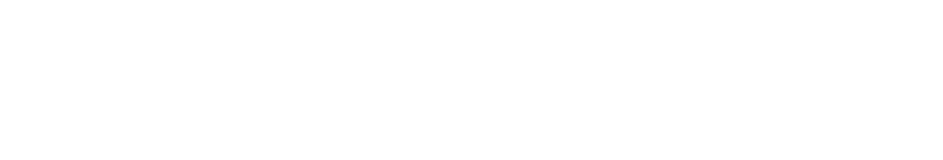
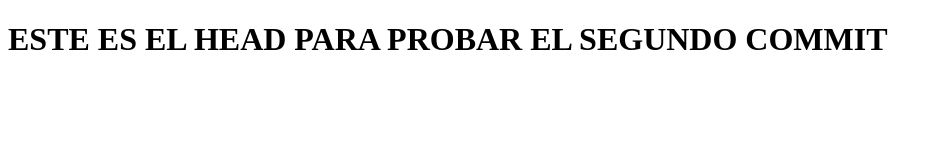
Before and after one commit to matyange/proyecto-codoacodo, a plain HTML site: page index.html in a window 1280 px wide. Shown: the whole page, without its empty margins (0-943 px from the left). Drawn offline with Linux system fonts and the light colour scheme.

Commit message:
segundo cambio ahora en el head

```diff
--- a/index.html
+++ b/index.html
@@ -6,6 +6,7 @@
     <title>Primera prueba</title>
 </head>
 <body>
-
+    <h1>ESTE ES EL HEAD PARA PROBAR EL SEGUNDO COMMIT</h1>
+    <!-- y esto lo confirma  -->
 </body>
 </html>
```
